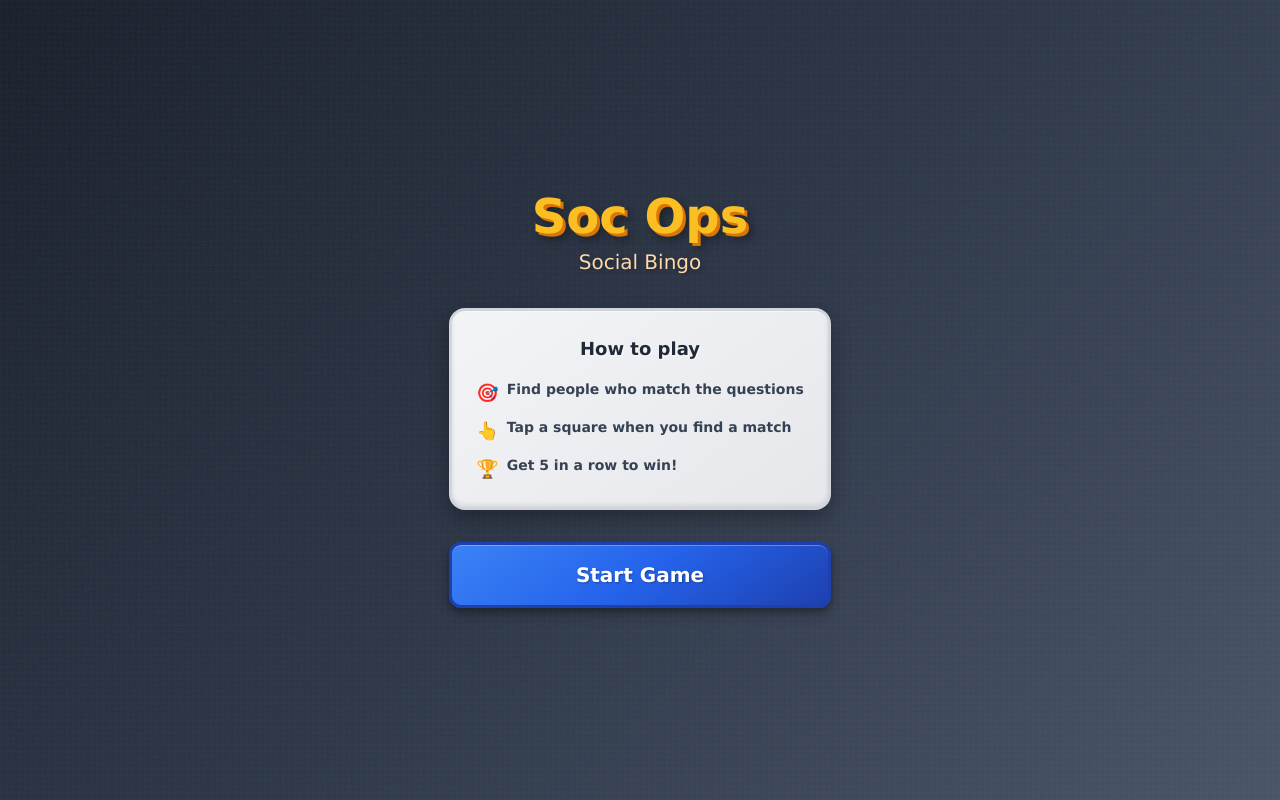
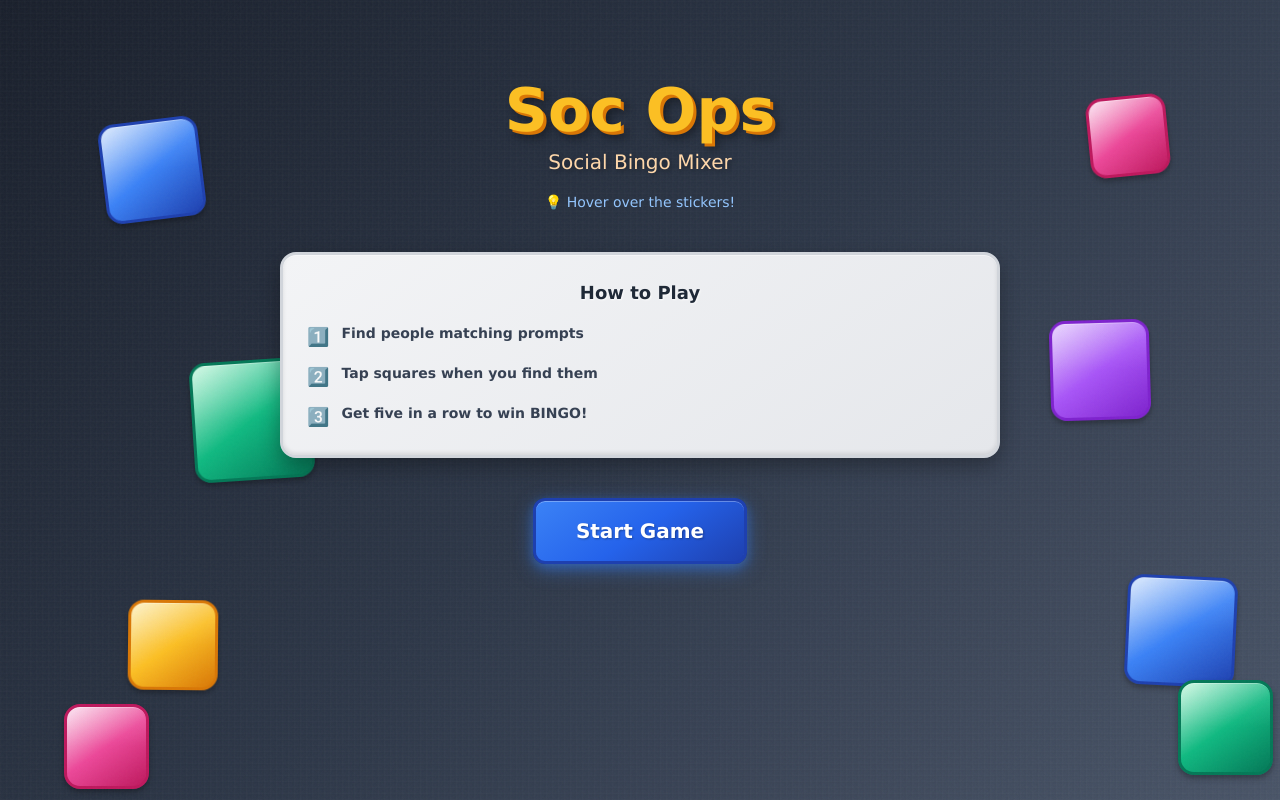
Before and after one commit to zsinkob/vscode-lab, a React (Vite) app: page / in a window 1280 px wide. Built offline with nearby package versions, Linux system fonts and the light colour scheme.

Commit message:
Implement Interactive Sticker Playground design variation
Co-authored-by: zsinkob <16615590+zsinkob@users.noreply.github.com>

```diff
--- a/src/components/StartScreen.tsx
+++ b/src/components/StartScreen.tsx
@@ -1,14 +1,158 @@
+import { useState } from 'react';
+
 interface StartScreenProps {
   onStart: () => void;
 }
 
+interface StickerState {
+  clicked: boolean;
+  hovering: boolean;
+}
+
+// Sticker configuration for consistent layout
+const stickerConfigs = [
+  { id: 0, left: '8%', top: '15%', size: 100, mobileSize: 90, colorIndex: 0, delay: 0, hideMobile: false },
+  { id: 1, left: '85%', top: '12%', size: 80, mobileSize: 70, colorIndex: 1, delay: 0.3, hideMobile: false },
+  { id: 2, left: '15%', top: '45%', size: 120, mobileSize: 100, colorIndex: 2, delay: 0.6, hideMobile: false },
+  { id: 3, left: '82%', top: '40%', size: 100, mobileSize: 90, colorIndex: 3, delay: 0.9, hideMobile: false },
+  { id: 4, left: '10%', top: '75%', size: 90, mobileSize: 80, colorIndex: 4, delay: 1.2, hideMobile: false },
+  { id: 5, left: '88%', top: '72%', size: 110, mobileSize: 100, colorIndex: 0, delay: 1.5, hideMobile: false },
+  { id: 6, left: '5%', top: '88%', size: 85, mobileSize: 0, colorIndex: 1, delay: 1.8, hideMobile: true },
+  { id: 7, left: '92%', top: '85%', size: 95, mobileSize: 0, colorIndex: 2, delay: 2.1, hideMobile: true },
+];
+
+// Color palette cycles through sticker colors
+const getStickerColors = (colorIndex: number) => {
+  const colorSets = [
+    { gradient: 'linear-gradient(145deg, #dbeafe 0%, #3b82f6 50%, #1e40af 100%)', border: '#1e40af' },
+    { gradient: 'linear-gradient(145deg, #fce7f3 0%, #ec4899 50%, #be185d 100%)', border: '#be185d' },
+    { gradient: 'linear-gradient(145deg, #d1fae5 0%, #10b981 50%, #047857 100%)', border: '#047857' },
+    { gradient: 'linear-gradient(145deg, #e9d5ff 0%, #a855f7 50%, #7e22ce 100%)', border: '#7e22ce' },
+    { gradient: 'linear-gradient(145deg, #fef3c7 0%, #fbbf24 50%, #d97706 100%)', border: '#d97706' },
+  ];
+  return colorSets[colorIndex % colorSets.length];
+};
+
+// Rotation varies by sticker ID for stamp consistency
+const getStampRotation = (id: number): number => {
+  const rotations = [-15, -8, -12, -5, -18, -10, -14, -6];
+  return rotations[id % rotations.length];
+};
+
 export function StartScreen({ onStart }: StartScreenProps) {
+  const [stickerStates, setStickerStates] = useState<Record<number, StickerState>>({});
+  const [clickCount, setClickCount] = useState(0);
+
+  const handleStickerHover = (stickerId: number, isHovering: boolean) => {
+    setStickerStates(prev => ({
+      ...prev,
+      [stickerId]: { ...prev[stickerId], hovering: isHovering, clicked: prev[stickerId]?.clicked || false }
+    }));
+  };
+
+  const handleStickerClick = (stickerId: number) => {
+    if (stickerStates[stickerId]?.clicked) return; // Already clicked
+
+    setStickerStates(prev => ({
+      ...prev,
+      [stickerId]: { ...prev[stickerId], clicked: true, hovering: prev[stickerId]?.hovering || false }
+    }));
+    setClickCount(prev => prev + 1);
+  };
+
   return (
-    <div className="relative flex flex-col items-center justify-center min-h-full p-6">
-      <div className="relative z-10 text-center max-w-sm">
-        {/* Title with 3D effect */}
+    <div className="relative min-h-full overflow-hidden">
+      {/* Interactive Stickers Layer */}
+      <div className="absolute inset-0 z-0">
+        {stickerConfigs.map((config) => {
+          const colors = getStickerColors(config.colorIndex);
+          const state = stickerStates[config.id] || { clicked: false, hovering: false };
+          const stampRotation = getStampRotation(config.id);
+
+          return (
+            <div
+              key={config.id}
+              className={`absolute cursor-pointer rounded-2xl transition-all duration-300 select-none ${config.hideMobile ? 'hidden md:block' : ''}`}
+              style={{
+                left: config.left,
+                top: config.top,
+                width: `${config.size}px`,
+                height: `${config.size}px`,
+                background: colors.gradient,
+                border: `3px solid ${colors.border}`,
+                boxShadow: state.hovering
+                  ? '0 8px 16px rgba(0, 0, 0, 0.3), 0 4px 8px rgba(0, 0, 0, 0.2), inset 0 1px 0 rgba(255, 255, 255, 0.4), 0 0 30px rgba(59, 130, 246, 0.5)'
+                  : '0 4px 6px rgba(0, 0, 0, 0.2), 0 2px 4px rgba(0, 0, 0, 0.15), inset 0 1px 0 rgba(255, 255, 255, 0.3)',
+                transform: state.hovering ? 'scale(1.1)' : 'scale(1)',
+                zIndex: state.hovering ? 20 : 5,
+                animation: `float-medium ${5 + config.delay}s ease-in-out infinite, rotate-gentle ${6 + config.delay * 0.5}s ease-in-out infinite`,
+                animationDelay: `${config.delay}s, ${config.delay * 0.5}s`,
+              }}
+              onMouseEnter={() => handleStickerHover(config.id, true)}
+              onMouseLeave={() => handleStickerHover(config.id, false)}
+              onClick={() => handleStickerClick(config.id)}
+            >
+              {/* Glossy highlight overlay */}
+              <div
+                className="absolute inset-0 rounded-2xl pointer-events-none"
+                style={{
+                  background: 'linear-gradient(to bottom, rgba(255, 255, 255, 0.3) 0%, transparent 50%)',
+                  opacity: 0.4,
+                }}
+              />
+
+              {/* Stamp effect for clicked stickers */}
+              {state.clicked && (
+                <div
+                  className="absolute inset-0 flex items-center justify-center pointer-events-none"
+                  style={{
+                    animation: 'stamp-appear 0.4s cubic-bezier(0.34, 1.56, 0.64, 1)',
+                  }}
+                >
+                  <div
+                    style={{
+                      width: '85%',
+                      height: '85%',
+                      borderRadius: '50%',
+                      background: `radial-gradient(circle,
+                        rgba(220, 38, 38, 0.85) 0%,
+                        rgba(220, 38, 38, 0.75) 60%,
+                        rgba(220, 38, 38, 0.6) 70%,
+                        transparent 70%)`,
+                      transform: `rotate(${stampRotation}deg)`,
+                      opacity: 0.9,
+                      boxShadow: 'inset 0 0 10px rgba(0, 0, 0, 0.3)',
+                      border: '2px solid rgba(220, 38, 38, 0.4)',
+                    }}
+                  />
+                  {/* Stamp checkmark */}
+                  <div
+                    className="absolute font-bold text-white"
+                    style={{
+                      fontSize: '2rem',
+                      transform: `rotate(${stampRotation}deg)`,
+                      textShadow: '1px 1px 2px rgba(0, 0, 0, 0.5)',
+                      opacity: 0.95,
+                    }}
+                  >
+                    ✓
+                  </div>
+                </div>
+              )}
+            </div>
+          );
+        })}
+      </div>
+
+      {/* Hero Section */}
+      <div
+        className="relative z-10 text-center pt-20 pb-10"
+        style={{
+          animation: 'fade-slide-in 0.8s ease-out 0.4s both',
+        }}
+      >
         <h1
-          className="text-5xl font-bold mb-2"
+          className="text-5xl md:text-6xl font-bold mb-2"
           style={{
             fontFamily: 'var(--font-display)',
             color: '#fbbf24',
@@ -18,19 +162,47 @@ export function StartScreen({ onStart }: StartScreenProps) {
           Soc Ops
         </h1>
         <p
-          className="text-xl mb-8"
+          className="text-xl mb-4"
           style={{
             fontFamily: 'var(--font-display)',
             color: '#fed7aa',
             textShadow: '2px 2px 4px rgba(0, 0, 0, 0.3)',
           }}
         >
-          Social Bingo
+          Social Bingo Mixer
         </p>
+        <p
+          className="text-sm"
+          style={{
+            color: '#93c5fd',
+            animation: 'fade-slide-in 0.8s ease-out 2s both',
+          }}
+        >
+          💡 Hover over the stickers!
+        </p>
+        {clickCount > 0 && (
+          <p
+            className="text-sm mt-2"
+            style={{
+              color: '#fbbf24',
+              fontWeight: 'bold',
+              animation: 'fade-slide-in 0.5s ease-out both',
+            }}
+          >
+            ✨ {clickCount} sticker{clickCount !== 1 ? 's' : ''} found!
+          </p>
+        )}
+      </div>
 
-        {/* Embossed panel with instructions */}
+      {/* How to Play Section */}
+      <div
+        className="relative z-10 max-w-3xl mx-auto px-6 pb-10"
+        style={{
+          animation: 'fade-slide-in 0.8s ease-out 0.8s both',
+        }}
+      >
         <div
-          className="rounded-2xl p-6 mb-8"
+          className="rounded-2xl p-6"
           style={{
             background: 'linear-gradient(145deg, #f3f4f6 0%, #e5e7eb 100%)',
             boxShadow: '0 8px 20px rgba(0, 0, 0, 0.3), inset 0 1px 0 rgba(255, 255, 255, 0.5), inset 0 -2px 4px rgba(0, 0, 0, 0.1)',
@@ -38,35 +210,42 @@ export function StartScreen({ onStart }: StartScreenProps) {
           }}
         >
           <h2
-            className="font-bold mb-4 text-lg"
+            className="font-bold mb-4 text-lg text-center"
             style={{
               fontFamily: 'var(--font-display)',
               color: '#1f2937',
               textShadow: '1px 1px 2px rgba(255, 255, 255, 0.8)',
             }}
           >
-            How to play
+            How to Play
           </h2>
-          <ul className="text-left text-gray-700 space-y-2.5 font-semibold text-sm">
-            <li className="flex items-start">
-              <span className="mr-2 text-lg">🎯</span>
-              <span>Find people who match the questions</span>
-            </li>
-            <li className="flex items-start">
-              <span className="mr-2 text-lg">👆</span>
-              <span>Tap a square when you find a match</span>
-            </li>
-            <li className="flex items-start">
-              <span className="mr-2 text-lg">🏆</span>
-              <span>Get 5 in a row to win!</span>
-            </li>
-          </ul>
+          <div className="text-gray-700 space-y-3 font-semibold text-sm">
+            <div className="flex items-start">
+              <span className="mr-3 text-lg">1️⃣</span>
+              <span>Find people matching prompts</span>
+            </div>
+            <div className="flex items-start">
+              <span className="mr-3 text-lg">2️⃣</span>
+              <span>Tap squares when you find them</span>
+            </div>
+            <div className="flex items-start">
+              <span className="mr-3 text-lg">3️⃣</span>
+              <span>Get five in a row to win BINGO!</span>
+            </div>
+          </div>
         </div>
+      </div>
 
-        {/* Glossy 3D button */}
+      {/* CTA Section */}
+      <div
+        className="relative z-10 text-center pb-16"
+        style={{
+          animation: 'fade-slide-in 0.8s ease-out 1.2s both',
+        }}
+      >
         <button
           onClick={onStart}
-          className="w-full font-bold py-4 px-8 rounded-xl text-xl transition-all duration-150"
+          className="font-bold py-4 px-10 rounded-xl text-xl transition-all duration-150"
           style={{
             fontFamily: 'var(--font-display)',
             background: 'linear-gradient(145deg, #3b82f6 0%, #2563eb 50%, #1e40af 100%)',
@@ -74,6 +253,7 @@ export function StartScreen({ onStart }: StartScreenProps) {
             textShadow: '1px 1px 2px rgba(0, 0, 0, 0.3)',
             boxShadow: '0 6px 12px rgba(0, 0, 0, 0.25), 0 3px 6px rgba(0, 0, 0, 0.2), inset 0 1px 0 rgba(255, 255, 255, 0.3)',
             border: '3px solid #1e40af',
+            animation: 'pulse-glow 1.5s ease-in-out infinite',
           }}
           onMouseDown={(e) => {
             e.currentTarget.style.transform = 'translateY(4px)';
```
Also changed, not shown: src/index.css (+71 -0 lines).
